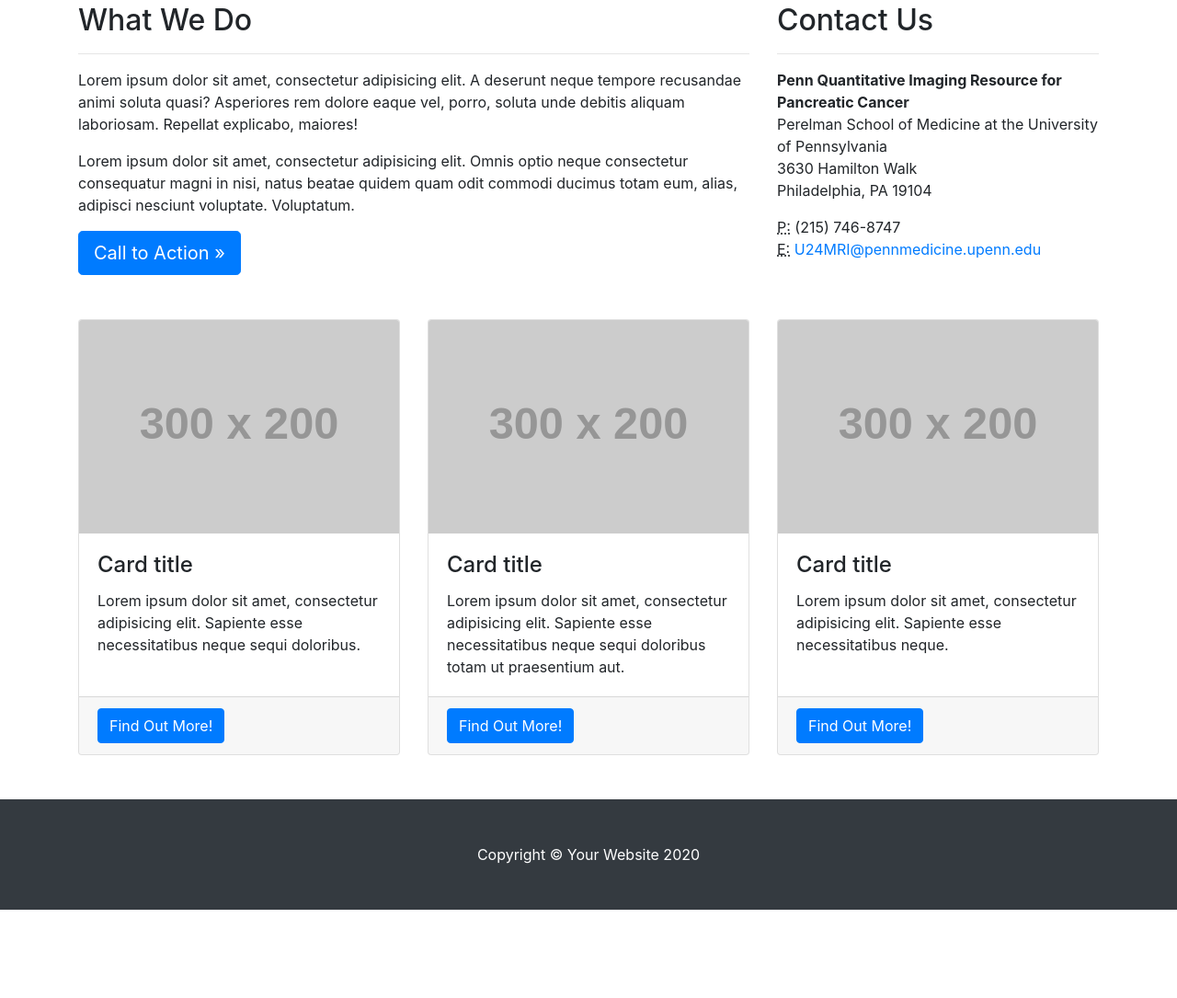
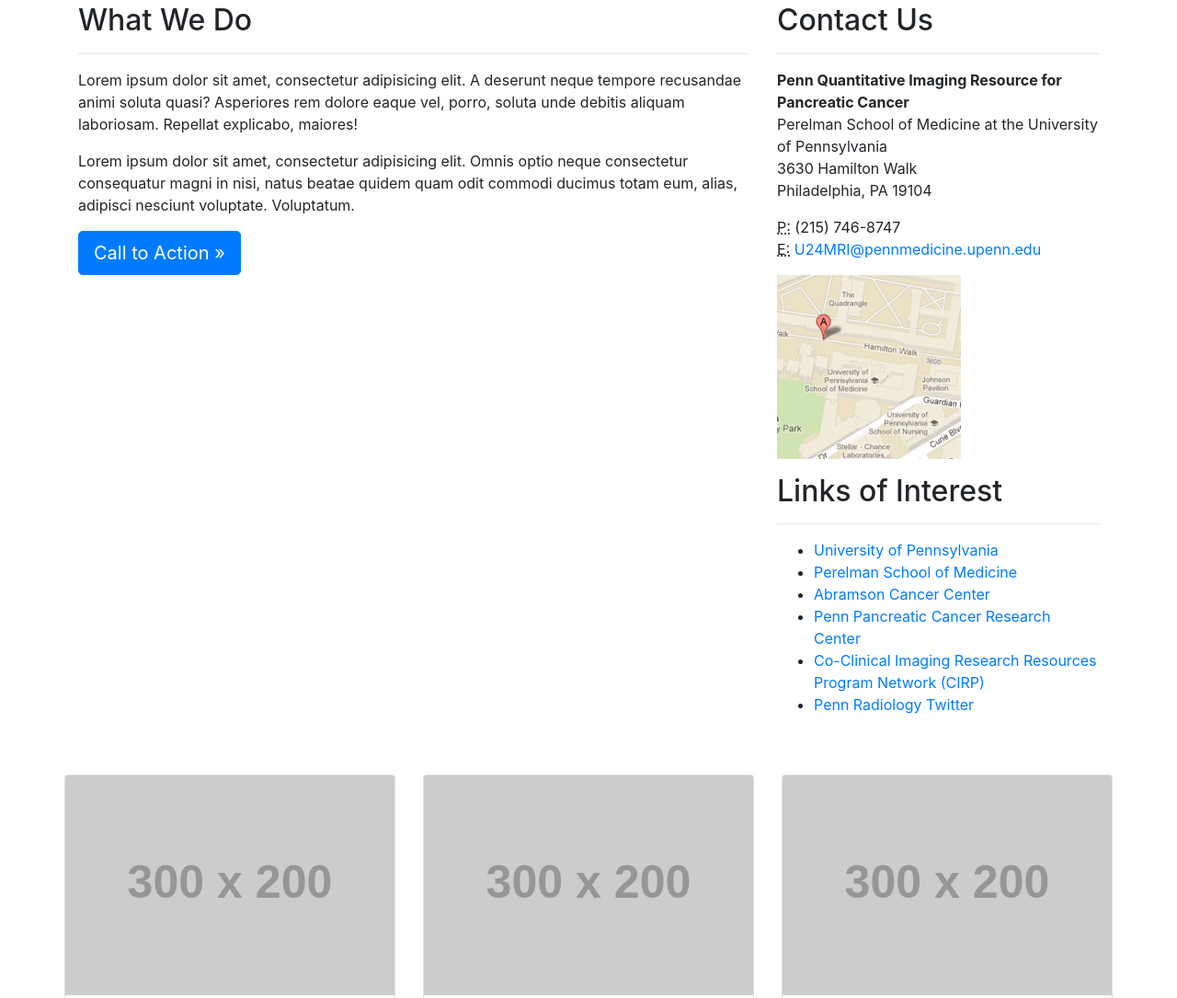
Before and after one commit to PennPancreaticCancerImagingResource/PennPancreaticCancerImagingResource.github.io, a website: page index.html in a window 1280 px wide. Shown: the part 525-1610 px from the top of the page at 92% size. Before the commit the page ends 1514 px from the top, so only its background shows below. Drawn offline with Linux system fonts and the light colour scheme; placeholder pictures from the web are drawn by us.

Commit message:
ADD: sidebar

```diff
--- a/index.html
+++ b/index.html
@@ -72,6 +72,7 @@
         <a class="btn btn-primary btn-lg" href="#">Call to Action &raquo;</a>
       </div>
       <div class="col-md-4 mb-5">
+        <div>
           <h2>Contact Us</h2>
           <hr>
           <address>
@@ -88,7 +89,24 @@
             <abbr title="Email">E:</abbr>
             <a href="mailto:#">U24MRI@pennmedicine.upenn.edu</a>
           </address>
+          <address>
+            <img src="imgs/square_map.91a97522.jpg" width="200" alt="map">
+          </address>
         </div>
+
+        <div>
+          <h2>Links of Interest</h2>
+          <hr>
+          <ul>
+            <li><a href="http://www.upenn.edu/">University of Pennsylvania</a></li>
+            <li><a href="http://www.med.upenn.edu/">Perelman School of Medicine</a></li>
+            <li><a href="https://www.pennmedicine.org/cancer">Abramson Cancer Center</a></li>
+            <li><a href="https://www.med.upenn.edu/pcrc/">Penn Pancreatic Cancer Research Center</a></li>
+            <li><a href="https://nciphub.org/groups/cirphub">Co-Clinical Imaging Research Resources Program Network (CIRP)</a></li>
+            <li><a href="https://twitter.com/PennRadiology">Penn Radiology Twitter</a></li>
+          </ul>
+        </div>
+
     </div>
     <!-- /.row -->
 
```
Lines whose indentation alone changed are shown as unchanged.
